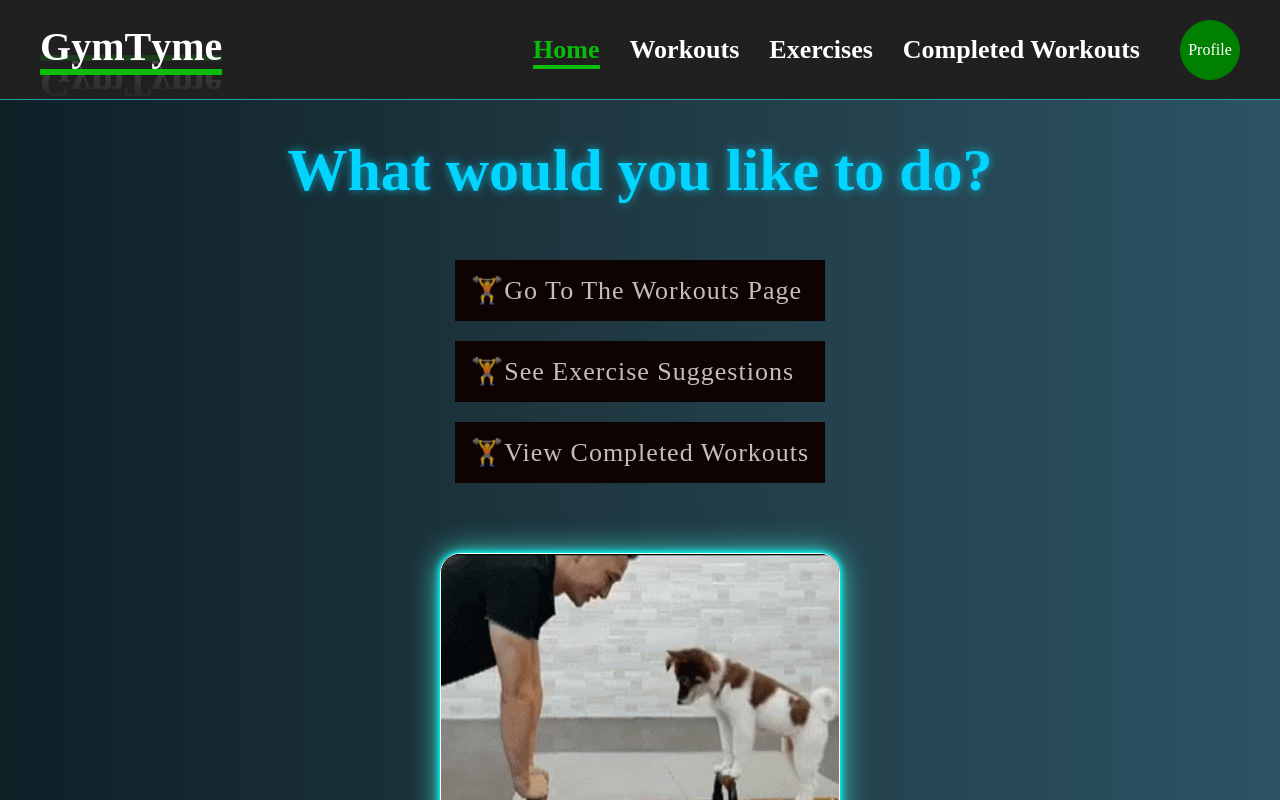
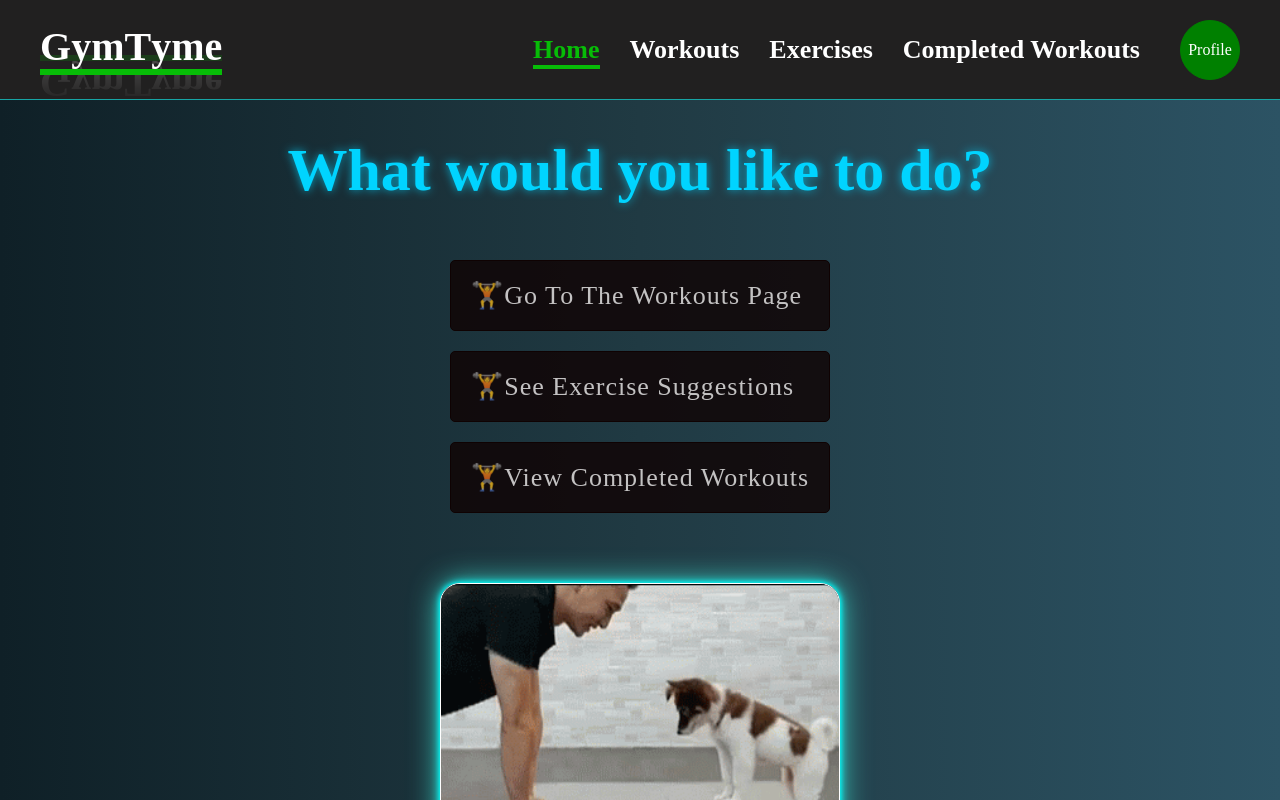
Before and after one commit to Satokii/gymtyme, a React (Vite) app: page /home in a window 1280 px wide. Shown: the top 800 px of the page. Built offline with nearby package versions, Linux system fonts and the light colour scheme; a web font is replaced by a local one.

Commit message:
refactor: update padding and border radius of home lis

```diff
--- a/src/styles/home.css
+++ b/src/styles/home.css
@@ -37,13 +37,14 @@
 
 .home-options-list > li {
     border: solid 1px #0f0202;
-    padding: 10px 15px;
+    padding: 15px 20px;
     font-size: 26px;
     letter-spacing: 1px;
-    background-color: #0f0202;
+    background-color: rgba(15, 2, 2, 0.8);
     position: relative;
     overflow: hidden;
     color: rgba(255, 255, 255, 0.75);
+    border-radius: 5px;
 }
 
 .home-options-list > li:hover {
```
